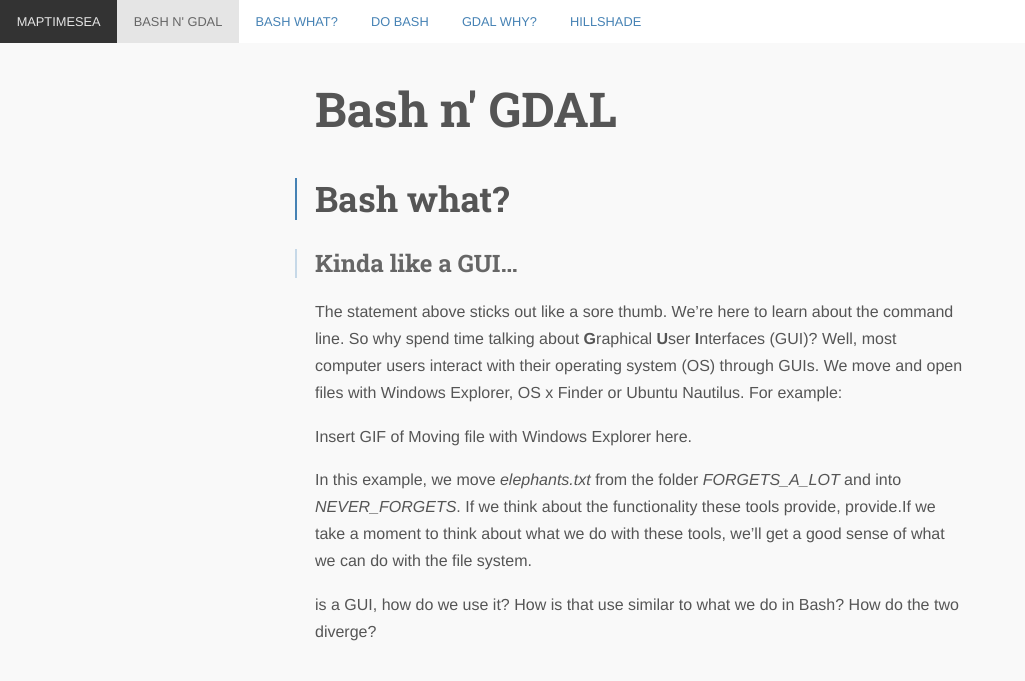
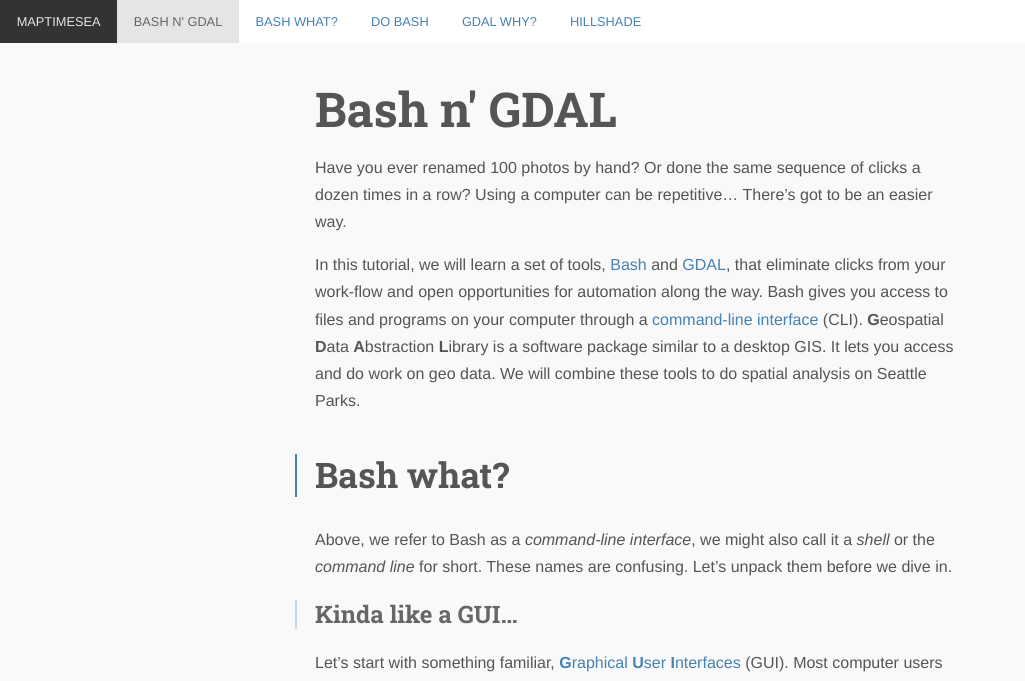
Before and after one commit to MaptimeSEA/maptimesea.github.io, a Jekyll site: the page built from _posts/2015-04-02-bash-n-gdal.markdown, in a window 1280 px wide and 1400 px high. Shown: the top 681 px of the window, without its empty margins (0-1025 px from the left). Built offline with Jekyll 4.4.1, drawn with Linux system fonts in a browser that asks for light colours; nearby versions of some CDN libraries; Markdown is read by kramdown in place of the engine named in the settings; some of the changed text lies outside the part shown.

Commit message:
Adding content to the tutorial, mostly related to the bash intro.

```diff
--- a/_posts/2015-04-02-bash-n-gdal.markdown
+++ b/_posts/2015-04-02-bash-n-gdal.markdown
@@ -3,19 +3,37 @@
 title: "Bash n' GDAL"
 ---
 
+Have you ever renamed 100 photos by hand? Or done the same sequence of clicks a dozen times in a row? Using a computer can be repetitive... There's got to be an easier way.
+
+In this tutorial, we will learn a set of tools, [Bash](http://en.wikipedia.org/wiki/Bash_(Unix_shell)) and [GDAL](http://www.gdal.org/), that eliminate clicks from your work-flow and open opportunities for automation along the way. Bash gives you access to files and programs on your computer through a [command-line interface](http://en.wikipedia.org/wiki/Command-line_interface) (CLI). **G**eospatial **D**ata **A**bstraction **L**ibrary is a software package similar to a desktop GIS. It lets you access and do work on geo data. We will combine these tools to do spatial analysis on Seattle Parks.
+
 # Bash what?
+
+Above, we refer to Bash as a *command-line interface*, we might also call it a *shell* or the *command line* for short. These names are confusing. Let's unpack them before we dive in.
 
 ## Kinda like a GUI...
 
-The statement above sticks out like a sore thumb. We're here to learn about the command line. So why spend time talking about **G**raphical **U**ser **I**nterfaces (GUI)? Well, most computer users interact with their operating system (OS) through GUIs. We move and open files with Windows Explorer, OS x Finder or Ubuntu Nautilus. For example:
+Let's start with something familiar, [**G**raphical **U**ser **I**nterfaces](http://en.wikipedia.org/wiki/Graphical_user_interface) (GUI). Most computer users interact with their operating system (OS) through GUIs. We move and open files with Windows Explorer, OS x Finder or Ubuntu Nautilus. For example:
 
-Insert GIF of Moving file with Windows Explorer here.
+![elephants never forget](/img/tut_gdal_elephants.gif)
 
-In this example, we move *elephants.txt* from the folder *FORGETS_A_LOT* and into *NEVER_FORGETS*. If we think about the functionality these tools provide,  provide.If we take a moment to think about what we do with these tools, we'll get a good sense of what we can do with the file system.
+In this example, we create a file, *Elephants.txt*, then move it into the folder *Never_Forget*. We can do all that and much more in Bash.
 
-is a GUI, how do we use it? How is that use similar to what we do in Bash? How do the two diverge?
+## In Bash
+
+This is what the example above looks like in bash:
+
+![elephants never forget bash](/img/tut_gdal_bash_elephants.gif)
+
+We create *Elephants.txt* with `touch`, then move the new file into *Never_Forget* with `mv`. The outcome is exactly the same when we use a GUI. However, where the GUI takes clicks and mouse movement as input, the CLI is controlled through text input. This opens doors.
+
+## So what is Bash?
+
+Explain that Bash is a common Unix CLI.
 
 # Do Bash
+
+Run through the commands we'll need for the tutorial.
 
 # GDAL why?
 
```
